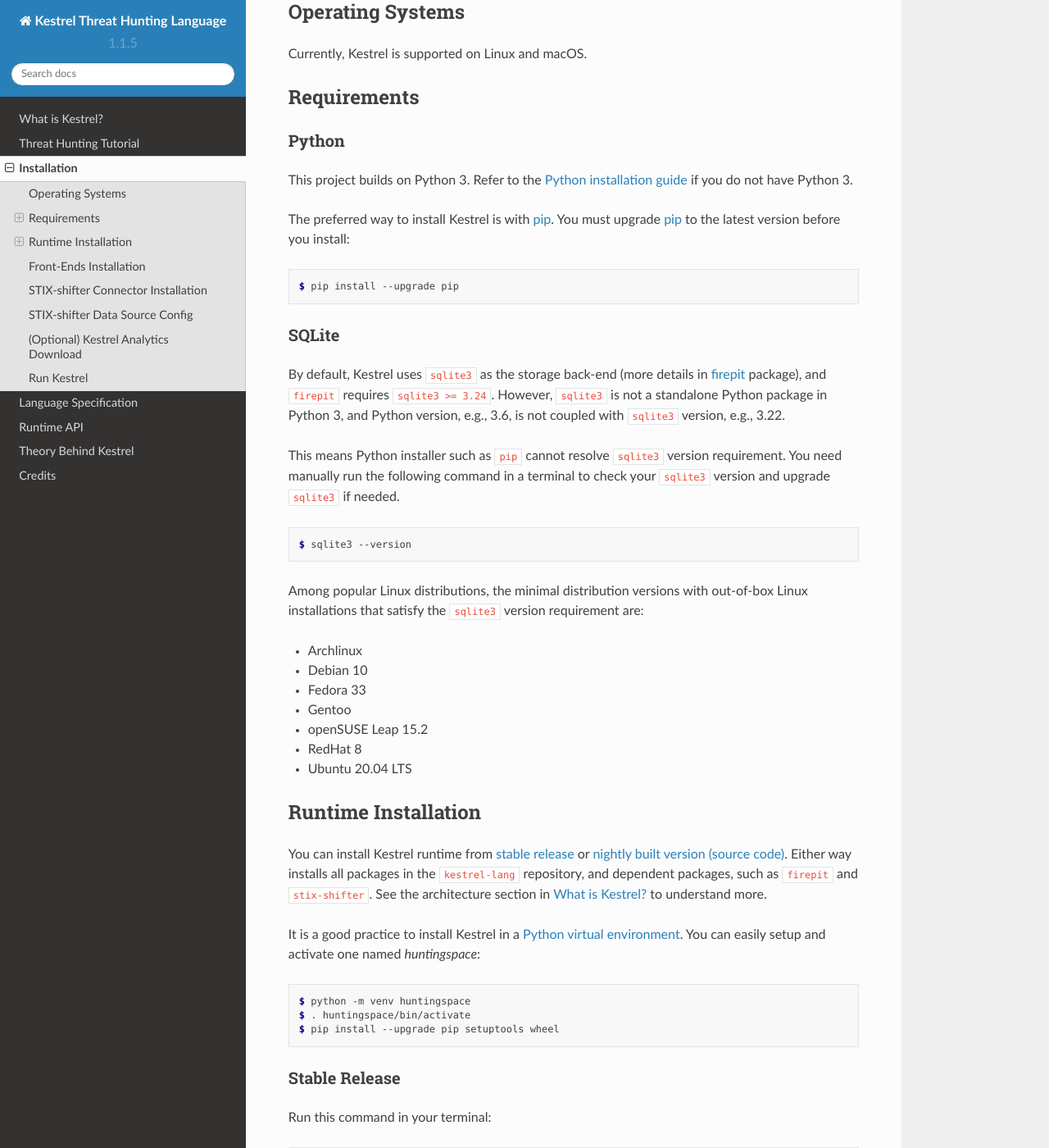
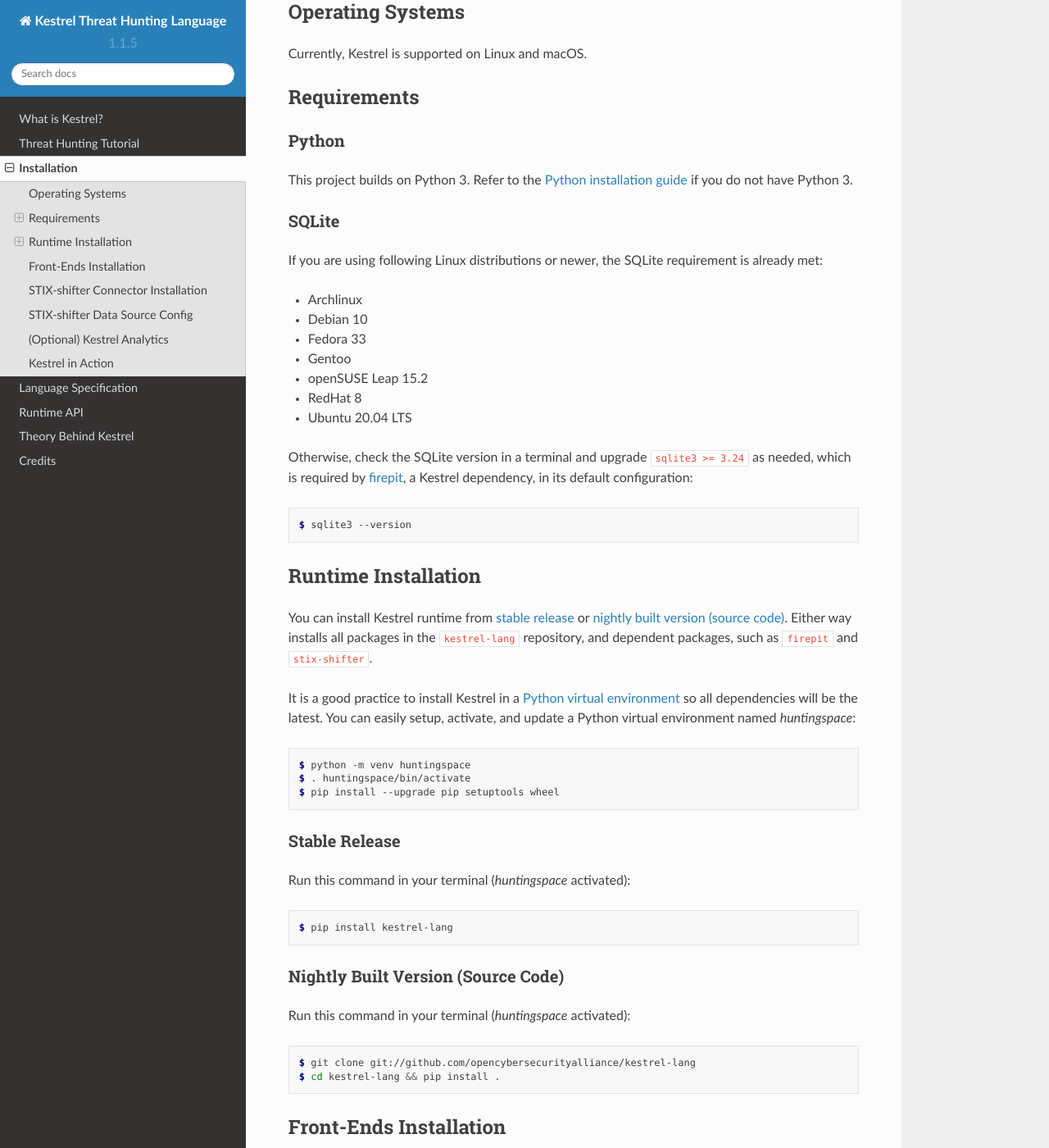
Before and after one commit to opencybersecurityalliance/kestrel-lang, a Sphinx documentation site: the page built from docs/installation.rst, in a window 1280 px wide and 1400 px high, scrolled down 210 px. Shown: the whole window at 82% size. Built offline with Sphinx 7.4.7 and the Read the Docs theme 2.0.0, drawn with Linux system fonts in a browser that asks for light colours; some of the changed text lies outside the part shown.

Commit message:
better installation doc

```diff
--- a/docs/installation.rst
+++ b/docs/installation.rst
@@ -17,31 +17,11 @@
 
 This project builds on Python 3. Refer to the `Python installation guide`_ if you do not have Python 3.
 
-The preferred way to install Kestrel is with `pip`_. You must upgrade `pip`_ to the latest version before you install:
-
-.. code-block:: console
-
-    $ pip install --upgrade pip
-
 SQLite
 ------
 
-By default, Kestrel uses ``sqlite3`` as the storage back-end (more details in
-`firepit`_ package), and ``firepit`` requires ``sqlite3 >= 3.24``. However,
-``sqlite3`` is not a standalone Python package in Python 3, and Python version,
-e.g., 3.6, is not coupled with ``sqlite3`` version, e.g., 3.22.
-
-This means Python installer such as ``pip`` cannot resolve ``sqlite3`` version
-requirement. You need manually run the following command in a terminal to check
-your ``sqlite3`` version and upgrade ``sqlite3`` if needed.
-
-.. code-block:: console
-
-    $ sqlite3 --version
-
-Among popular Linux distributions, the minimal distribution versions with
-out-of-box Linux installations that satisfy the ``sqlite3`` version
-requirement are:
+If you are using following Linux distributions or newer, the SQLite requirement is
+already met:
 
 - Archlinux
 - Debian 10
@@ -51,17 +31,25 @@
 - RedHat 8
 - Ubuntu 20.04 LTS
 
+Otherwise, check the SQLite version in a terminal and upgrade ``sqlite3 >=
+3.24`` as needed, which is required by `firepit`_, a Kestrel dependency, in its
+default configuration:
+
+.. code-block:: console
+
+    $ sqlite3 --version
+
 Runtime Installation
 ====================
 
 You can install Kestrel runtime from `stable release`_ or `nightly built
 version (source code)`_. Either way installs all packages in the
 ``kestrel-lang`` repository, and dependent packages, such as ``firepit`` and
-``stix-shifter``.  See the architecture section in :doc:`overview` to
-understand more.
+``stix-shifter``.
 
-It is a good practice to install Kestrel in a `Python virtual environment`_.
-You can easily setup and activate one named *huntingspace*:
+It is a good practice to install Kestrel in a `Python virtual environment`_ so
+all dependencies will be the latest. You can easily setup, activate, and
+update a Python virtual environment named *huntingspace*:
 
 .. code-block:: console
 
@@ -72,7 +60,7 @@
 Stable Release
 --------------
 
-Run this command in your terminal:
+Run this command in your terminal (*huntingspace* activated):
 
 .. code-block:: console
 
@@ -81,7 +69,7 @@
 Nightly Built Version (Source Code)
 -----------------------------------
 
-Run this command in your terminal:
+Run this command in your terminal (*huntingspace* activated):
 
 .. code-block:: console
 
@@ -91,7 +79,8 @@
 Front-Ends Installation
 =======================
 
-Kestrel runtime currently supports three front-ends (see architecture figure in :doc:`overview`):
+Kestrel runtime currently supports three front-ends
+(:ref:`kestrel_in_a_nutshell`):
 
 1. Command-line execution utility ``kestrel``: Installed with the
    package ``kestrel``.
@@ -111,9 +100,9 @@
 
 3. Python API:
 
-    - Start a Kestrel session in Python directly. See more at :doc:`source/kestrel.session`.
+- Start a Kestrel session in Python directly. See more at :doc:`source/kestrel.session`.
 
-    - Use `magic command`_ in iPython environment. Check `kestrel-jupyter`_ package for usage.
+- Use `magic command`_ in iPython environment. Check `kestrel-jupyter`_ package for usage.
 
 STIX-shifter Connector Installation
 ===================================
@@ -146,8 +135,8 @@
     $ export STIXSHIFTER_HOST101_CONNECTION='{"host":"elastic.securitylog.company.com", "port":9200, "indices":"host101"}'
     $ export STIXSHIFTER_HOST101_CONFIG='{"auth":{"id":"VuaCfGcBCdbkQm-e5aOx", "api_key":"ui2lp2axTNmsyakw9tvNnw"}}'
 
-(Optional) Kestrel Analytics Download
-=====================================
+(Optional) Kestrel Analytics
+============================
 
 Want to have some Kestrel analytics ready at your fingertip? Threat
 intelligence enrichments like SANS API? Domain name lookup for IP addresses?
@@ -162,12 +151,12 @@
 Go to the `analytics` directory and build the analytics docker containers to
 ``APPLY`` in your hunt.
 
-Run Kestrel
-===========
+Kestrel in Action
+=================
 
 Now the Kestrel runtime is set up and you can run a Kestrel huntflow with the
 command-line utility or launch a Jupyter service for developing a huntbook
-interactively:
+interactively (*huntingspace* activated):
 
 .. code-block:: console
 
--- a/docs/overview.rst
+++ b/docs/overview.rst
@@ -117,8 +117,10 @@
 machines to ask and answer different types of hunting questions and enjoy their
 strengths and values?
 
-Introducing Kestrel
-===================
+.. _kestrel_in_a_nutshell:
+
+Kestrel in a Nutshell
+=====================
 
 Kestrel provides a layer of abstraction to stop the repetition involved in
 cyberthreat hunting.
```
